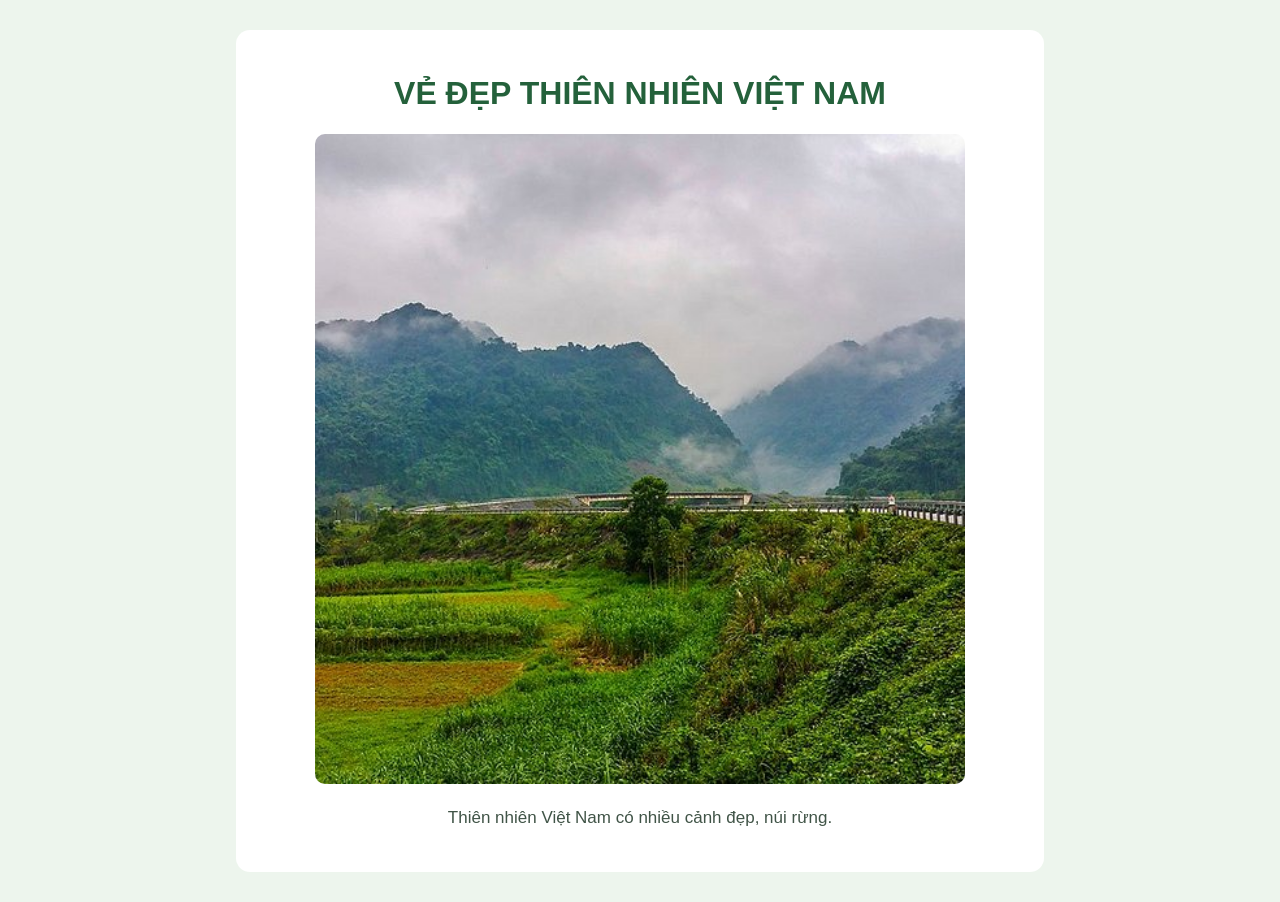
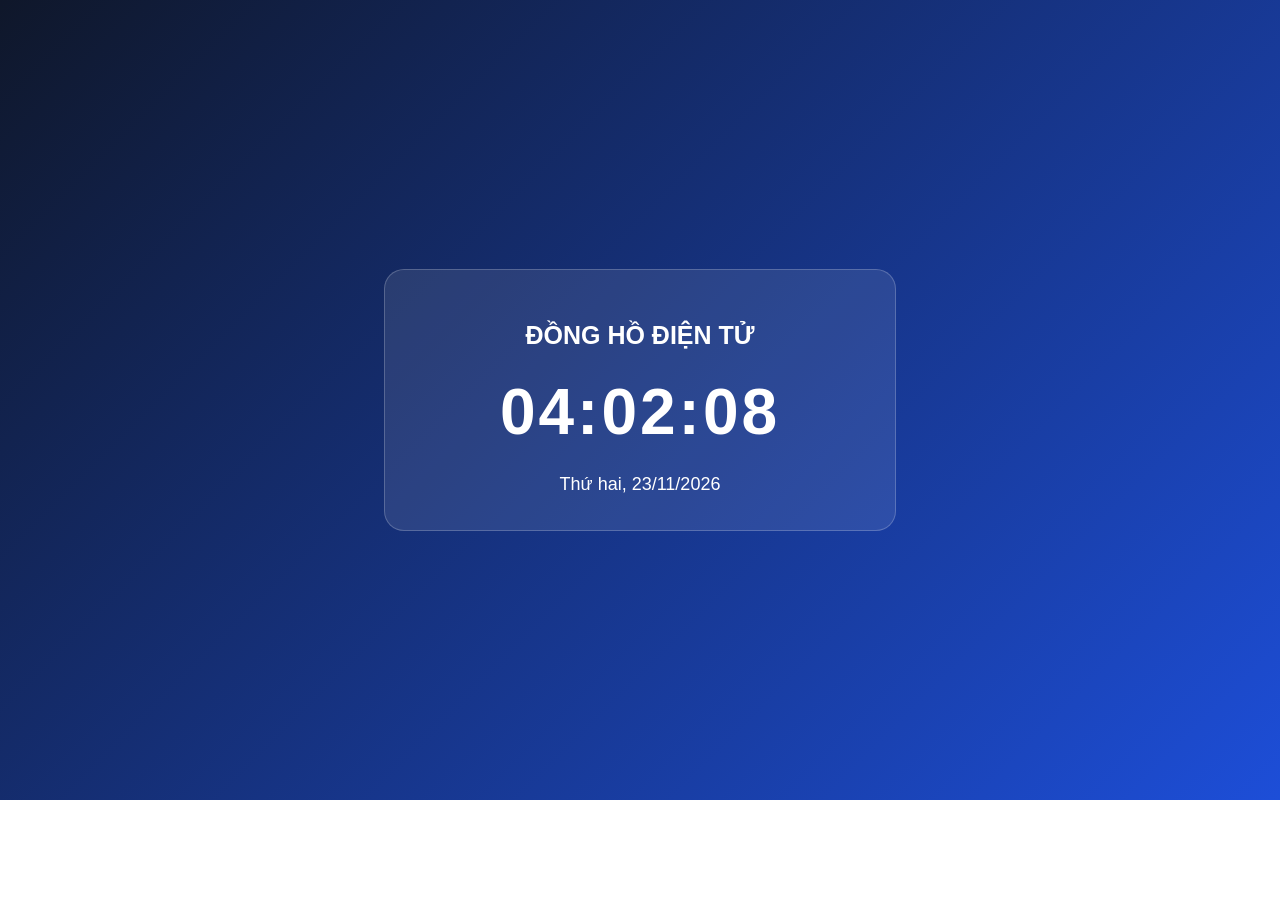
Before and after one commit to HongYen5528/bai4, a plain HTML site: page index.html in a window 1280 px wide. After the commit the page ends 800 px from the top, so only its background shows below. Drawn offline with Linux system fonts and the light colour scheme.

Commit message:
Add files via upload

```diff
--- a/index.html
+++ b/index.html
@@ -1,16 +1,18 @@
 <!DOCTYPE html>
-<html lang="vi">
-<head>
-  <meta charset="UTF-8">
-  <meta name="viewport" content="width=device-width, initial-scale=1.0">
-  <title>Thiên nhiên Việt Nam</title>
-  <link rel="stylesheet" href="style.css">
-</head>
-<body>
-  <main class="gallery">
-    <h1>VẺ ĐẸP THIÊN NHIÊN VIỆT NAM</h1>
-    <img src="thiennhien.jpg" alt="Phong cảnh thiên nhiên Việt Nam">
-    <p>Thiên nhiên Việt Nam có nhiều cảnh đẹp, núi rừng.</p>
-  </main>
-</body>
-</html>
+<html lang="vi"><head><meta charset="UTF-8"><meta name="viewport" content="width=device-width, initial-scale=1.0"><title>Đồng hồ điện tử</title>
+<style>
+body{font-family:Arial;background:linear-gradient(135deg,#0f172a,#1d4ed8);display:grid;place-items:center;min-height:100vh;margin:0;color:white}
+main{text-align:center;padding:35px;background:#ffffff18;border:1px solid #ffffff35;border-radius:20px;width:min(440px,85vw)}
+h1{font-size:25px}.clock{font-size:clamp(42px,10vw,64px);font-weight:bold;letter-spacing:3px;margin:25px 0}
+#date{font-size:18px}
+</style></head><body><main><h1>ĐỒNG HỒ ĐIỆN TỬ</h1><div class="clock" id="clock">00:00:00</div><div id="date"></div></main>
+<script>
+const days=['Chủ nhật','Thứ hai','Thứ ba','Thứ tư','Thứ năm','Thứ sáu','Thứ bảy'];
+function updateClock(){
+ const now=new Date();
+ const time=[now.getHours(),now.getMinutes(),now.getSeconds()].map(n=>String(n).padStart(2,'0')).join(':');
+ document.getElementById('clock').textContent=time;
+ document.getElementById('date').textContent=days[now.getDay()]+', '+now.toLocaleDateString('vi-VN');
+}
+updateClock();setInterval(updateClock,1000);
+</script></body></html>
```
Also changed, not shown: 1 other file.
